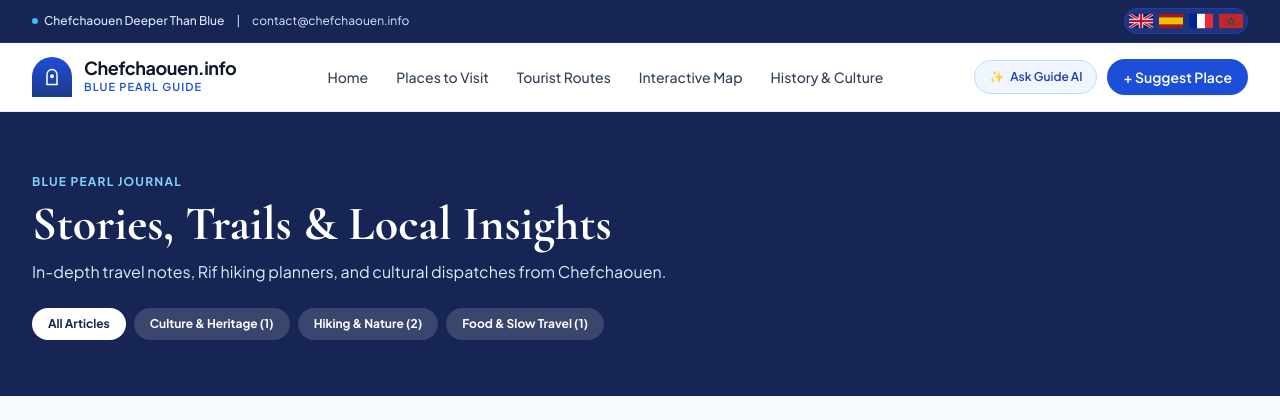
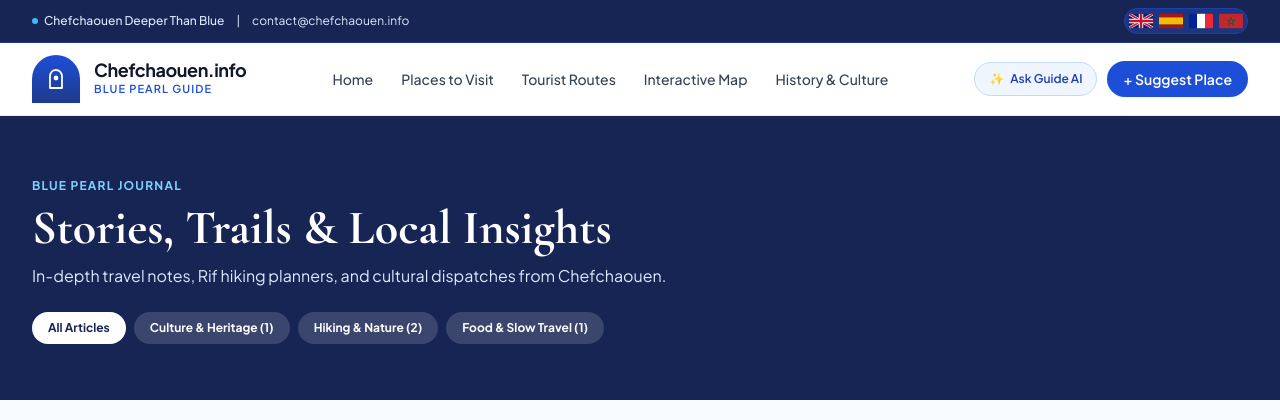
Before and after one commit to alindevx00x/chefchaouen-info, a Laravel app: page /blog in a window 1280 px wide. Shown: the top 420 px of the page. Run offline with Laravel 12, Linux system fonts and the light colour scheme; data comes from the database, SQL or seed files in the repository; some libraries are stand-ins or nearby versions.

Commit message:
Enlarge header website icon and target PHP 8.3+ in composer.lock for cPanel compatibility

```diff
--- a/composer.json
+++ b/composer.json
@@ -74,6 +74,9 @@
     },
     "config": {
         "optimize-autoloader": true,
+        "platform": {
+            "php": "8.3.0"
+        },
         "preferred-install": "dist",
         "sort-packages": true,
         "allow-plugins": {
--- a/resources/views/layouts/public.blade.php
+++ b/resources/views/layouts/public.blade.php
@@ -148,15 +148,15 @@
 
     <!-- Main Editorial Navigation -->
     <header class="sticky top-0 z-40 bg-white/95 backdrop-blur-md border-b border-slate-200/80">
-        <div class="max-w-7xl mx-auto px-4 sm:px-6 lg:px-8 h-18 py-3.5 flex items-center justify-between gap-6">
-            <a href="{{ route('home') }}" class="flex items-center gap-3 group shrink-0">
+        <div class="max-w-7xl mx-auto px-4 sm:px-6 lg:px-8 py-2.5 sm:py-3 flex items-center justify-between gap-6">
+            <a href="{{ route('home') }}" class="flex items-center gap-3.5 group shrink-0">
                 @if(!empty($siteSettings['site_icon']))
                     <img src="{{ asset($siteSettings['site_icon']) }}"
                          alt="{{ $siteSettings['site_name'] ?? 'Chefchaouen.info' }}"
-                         class="w-10 h-10 rounded-lg object-contain shrink-0 group-hover:scale-105 transition">
+                         class="h-14 sm:h-16 w-auto max-w-[200px] rounded-xl object-contain shrink-0 group-hover:scale-105 transition">
                 @else
-                    <div class="w-10 h-10 rounded-t-full rounded-b-lg bg-gradient-to-b from-chaouen-600 to-chaouen-800 flex items-center justify-center text-white shadow-sm group-hover:scale-105 transition">
-                        <svg class="w-5 h-5" fill="none" stroke="currentColor" stroke-width="1.8" viewBox="0 0 24 24">
+                    <div class="w-12 h-12 rounded-t-full rounded-b-lg bg-gradient-to-b from-chaouen-600 to-chaouen-800 flex items-center justify-center text-white shadow-sm group-hover:scale-105 transition shrink-0">
+                        <svg class="w-6 h-6" fill="none" stroke="currentColor" stroke-width="1.8" viewBox="0 0 24 24">
                             <path stroke-linecap="round" stroke-linejoin="round" d="M12 3c-3.5 0-6 2.8-6 6.5V21h12V9.5C18 5.8 15.5 3 12 3z" />
                             <circle cx="12" cy="11" r="1.5" fill="currentColor" />
                         </svg>
```
Also changed, not shown: 2 other files.
